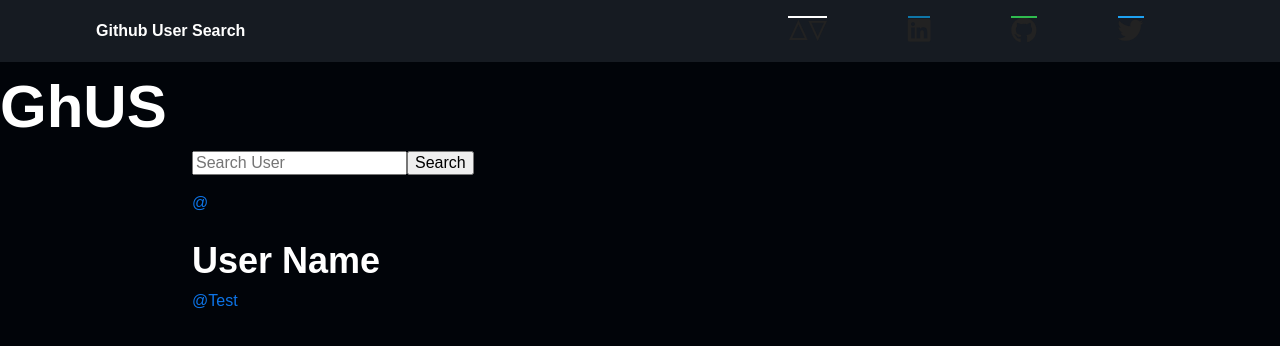
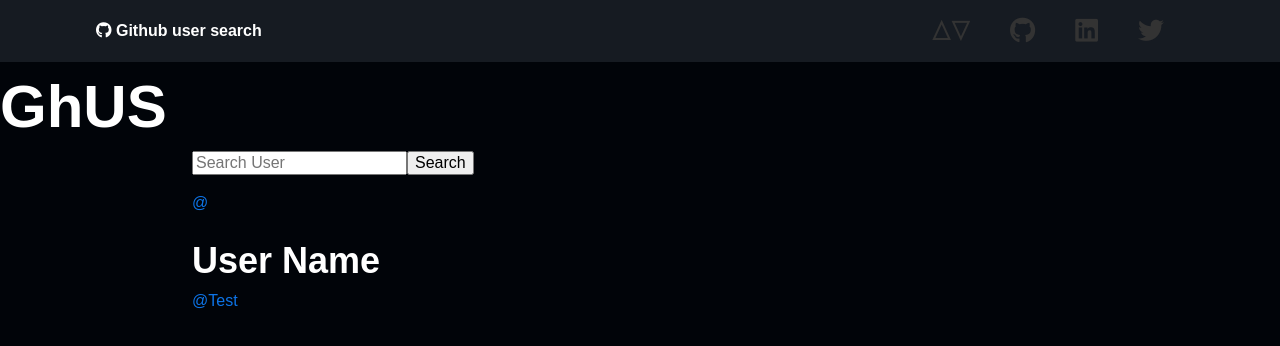
Before and after one commit to VCAngel/GH_User_Search, a React (Create React App) app: page / in a window 1280 px wide. Shown: the top 346 px of the page. Built offline with nearby package versions, Linux system fonts and the light colour scheme.

Commit message:
Navbar done; link fix pending

```diff
--- a/src/components/navbar/Navbar.jsx
+++ b/src/components/navbar/Navbar.jsx
@@ -3,8 +3,8 @@ import Social from './Social';
 
 const socialsObj = {
     'vcangel': '#',
+    'github': 'https://github.com/VCAngel',
     'linkedin': '#',
-    'github': 'https://github.com/VCAngel',
     'twitter': 'https://twitter.com/Dedoloco321',
 };
 
@@ -32,7 +32,9 @@ class Navbar extends Component {
             <header className='header'>
                 <div className='header__container'>
                     <nav className="navbar">
-                        <h4 className="navbar__title">Github User Search</h4>
+                        <h4 className="navbar__title">
+                            <span className="fa-brands fa-github"></span> Github user search
+                        </h4>
                         <ul className="navbar__item">
                             {this.generateSocials()}
                         </ul>
--- a/src/scss/styles/_navbar.scss
+++ b/src/scss/styles/_navbar.scss
@@ -40,15 +40,7 @@
                 list-style-type: none;
 
                 @include tablet {
-                    width: 90%;
-                }
-
-                @include desktop {
-                    width: 75%;
-                }
-
-                @include lg-desktop {
-                    width: 50%;
+                    width: fit-content
                 }
             }
         }
@@ -58,17 +50,26 @@
 .social {
     cursor: pointer;
     position: relative;
+    margin: 0;
 
     &__link--portfolio {
         font-size: 2.6rem;
         font-weight: $extraBold;
         font-family: $logo;
-        color: #222;
+        color: #333;
     }
 
     .fa-brands {
         font-size: 2.6rem;
-        color: #222;
+        color: #333;
+    }
+
+    @include tablet{
+        margin:0 1.4rem;
+    }
+
+    @include desktop{
+        margin: 0 2rem;
     }
 }
 
@@ -80,7 +81,7 @@ li.social::before {
     font-size: 2.6rem;
     height: 0;
     overflow: hidden;
-    transition: 0.5s ease-in-out;
+    transition: 0.3s ease-out;
 }
 
 // -> Link animations
@@ -88,22 +89,18 @@ li.social::before {
     content: "AV";
     font-family: $logo;
     color: $primaryLight;
-    border-bottom: 0.2rem solid $primaryLight;
 }
 .social:nth-child(2)::before {
+    content: "\f09b";
+    color: $primaryLight;
+}
+.social:nth-child(3)::before {
     content: "\f08c";
     color: $linkedIn;
-    border-bottom: 0.2rem solid $linkedIn;
-}
-.social:nth-child(3)::before {
-    content: "\f09b";
-    color: $ghGreen;
-    border-bottom: 0.2rem solid $ghGreen;
 }
 .social:nth-child(4)::before {
     content: "\f099";
     color: $twitter;
-    border-bottom: 0.2rem solid $twitter;
 }
 
 .social:hover::before {
```
